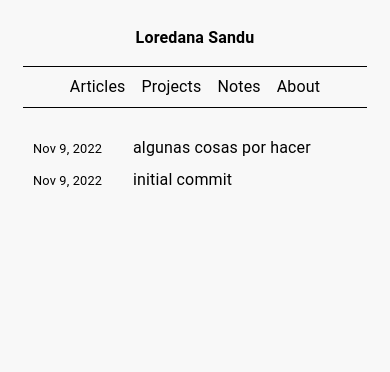
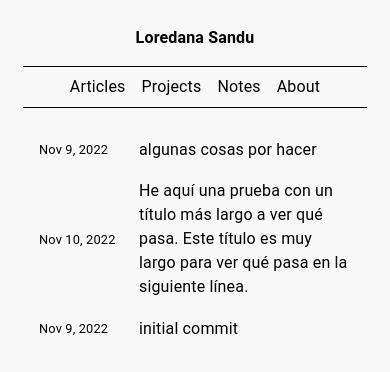
Before and after one commit to loredanasandu/loredanasandu.com, a Next.js app: page / in a window 390 px wide. Shown: the top 372 px of the page. Built offline with nearby package versions, Linux system fonts and the light colour scheme.

Commit message:
refactor css

```diff
--- /dev/null
+++ b/articles/he-aqui-prueba-titulo-largo.md
@@ -0,0 +1,5 @@
+---
+title: 'He aquí una prueba con un título más largo a ver qué pasa. Este título es muy largo para ver qué pasa en la siguiente línea.'
+year: '2022'
+date: 'Nov 10'
+---
--- a/articles/initial-commit.md
+++ b/articles/initial-commit.md
@@ -32,6 +32,6 @@ Y este comando se ejecuta en esa extraña ventana que a mucha gente le da miedo
 <img alt='Initial commit on the terminal' src='/images/articles/initial-commit-terminal.png' width='100%'>
 
 
-Así que ya he hecho mi _initial commit_ aquí también. Y todo lo que quería probar funciona bien. A decir, y para representar mejor la realidad de hacer estas cosas llamadas webs, he tenido que arreglar varias cosas (por ejemplo, la imagen no se encontraba), porque estas cosas nunca salen a la primera, y por eso he escrito este artículo de prueba tan temprano, antes de hacer todo lo demás. Ha sido una muy buena decisión publicar la web entre los primeros pasos. Ahora los _Articles_ ya están listos :)
+Así que ya he hecho mi _initial commit_ aquí también. Y todo lo que quería probar funciona bien. A decir mejor, y para representar mejor la realidad de hacer estas cosas llamadas webs, he tenido que arreglar varias cosas (por ejemplo, la imagen no se encontraba), porque estas cosas nunca salen a la primera, y por eso he escrito este artículo de prueba tan temprano, antes de hacer todo lo demás. Ha sido una muy buena decisión publicar la web entre los primeros pasos. Ahora los _Articles_ ya están listos :)
 
 Si esto es leído alguna vez, se solicita y se agradece, si es posible, un breve comentario sobre si todo esto es legible, y el tamaño de letra, el tipo de letra, el formato son adecuados y estas cosas. Nótese que el minimalismo de esta web es altamente intencionado, y la claridad y comodidad para leer el contenido es prioritaria.
--- a/components/Description.jsx
+++ b/components/Description.jsx
@@ -1,8 +1,6 @@
-import styles from '../styles/Home.module.css'
-
 const Description = ({text}) => {
     return (
-        <p className={styles.description}>
+        <p className='description'>
             {text}
         </p>
     )
--- a/components/Nav.jsx
+++ b/components/Nav.jsx
@@ -1,9 +1,8 @@
 import Link from 'next/link'
-import styles from '../styles/Home.module.css'
 
 const Nav = () => {
     return (
-        <nav className={styles.topnav}>
+        <nav className='topnav'>
             <div>
                 <Link href='/' passHref>Articles</Link>
                 <Link href='/projects' passHref>Projects</Link>
--- a/components/Title.jsx
+++ b/components/Title.jsx
@@ -1,11 +1,10 @@
 import Link from 'next/link'
-import styles from '../styles/Home.module.css'
 
 const Title = () => {
     return (
         <nav>
             <Link href='/' style={{ textDecoration: 'none', color:'black' }} passHref>
-                <h1 className={styles.title}>Loredana Sandu</h1>
+                <h1 className='title'>Loredana Sandu</h1>
             </Link>
         </nav>
     )
--- a/pages/_app.js
+++ b/pages/_app.js
@@ -8,7 +8,6 @@ import Image from 'next/image'
 import Title from '../components/Title'
 import Nav from '../components/Nav'
 
-import styles from '../styles/Home.module.css'
 import Description from '../components/Description'
 
 
@@ -20,11 +19,11 @@ function MyApp({ Component, pageProps }) {
         <link rel="icon" href="/favicon.ico" />
       </Head>
 
-      <div className={styles.container}>
+      <div className='container'>
         <Title />
         {/* <Description text='Change in progress...'/> */}
         <Nav />
-        <main className={styles.main}>
+        <main className='main'>
           <Component {...pageProps} />
         </main>
       </div>
--- a/pages/about.js
+++ b/pages/about.js
@@ -1,8 +1,6 @@
-import styles from '../styles/Home.module.css'
-
 export default function Home() {
   return (
-    <div className={styles.content}>
+    <div className='content'>
       <p>Change in progress...</p>
       <p>Con el cambio de estación hay que cambiar las sábanas.</p>
     </div>
--- a/pages/index.js
+++ b/pages/index.js
@@ -4,12 +4,9 @@ import matter from 'gray-matter'
 
 import Link from 'next/link'
 
-import styles from '../styles/Home.module.css'
-
 export default function Home({posts}) {
-  console.log(posts)
   return (
-    <div className={styles.content}>
+    <div className='content'>
       {posts.map((post, index) => (
         <div className='article-index-entry'>
           <div className='article-index-date'>{post.frontMatter.date}, {post.frontMatter.year}</div>
--- a/pages/notes.js
+++ b/pages/notes.js
@@ -1,8 +1,6 @@
-import styles from '../styles/Home.module.css'
-
 export default function Home() {
   return (
-    <div className={styles.content}>
+    <div className='content'>
       <p>Change in progress...</p>
       <p>Con el cambio de estación hay que cambiar las sábanas.</p>
     </div>
--- a/pages/projects.js
+++ b/pages/projects.js
@@ -1,8 +1,6 @@
-import styles from '../styles/Home.module.css'
-
 export default function Home() {
   return (
-    <div className={styles.content}>
+    <div className='content'>
       <p>Change in progress...</p>
       <p>Con el cambio de estación hay que cambiar las sábanas.</p>
     </div>
--- a/styles/Home.module.css
+++ /dev/null
@@ -1,166 +0,0 @@
-.container {
-  line-height: 1.5;
-  max-width: 40rem;
-  margin: auto;
-}
-
-.main {
-  min-height: 100vh;
-  padding: 0 0;
-  flex: 1;
-  display: flex;
-  flex-direction: column;
-}
-
-.topnav{
-  font-size: 1rem;
-  justify-content: center;
-  align-items: center;
-  display: flex;
-  border-style: solid;
-  border-width: 1px 0 1px 0;
-  width: 100%;
-  margin: 1rem 0 0 0;
-}
-
-.topnav a{
-  float: left;
-  color: black;
-  text-align: center;
-  text-decoration: none;
-  padding: 0.5rem 1rem;
-}
-
-@media only screen and (max-width: 600px){
-  .topnav a{
-    padding: 0.5rem 0.5rem
-  }
-}
-
-.topnav a:hover{
-  color: #555;
-  transition: all .3s linear
-}
-
-.topnav a.active{
-  color: #555;
-}
-
-.title {
-  line-height: 1.5;
-  font-size: 1rem;
-  text-align: center;
-}
-
-.title a {
-  color: #0070f3;
-  text-decoration: none;
-}
-
-.description {
-  margin: 0.5rem 0;
-  line-height: 1.5;
-  font-size: 1rem;
-  letter-spacing: 0.01rem;
-  color: #555;
-  text-align: center;
-}
-
-.content{
-    text-align:center;
-    margin: 1.25rem 0;
-}
-
-
-
-
-/*
-.code {
-  background: #fafafa;
-  border-radius: 5px;
-  padding: 0.75rem;
-  font-size: 1.1rem;
-  font-family: Menlo, Monaco, Lucida Console, Liberation Mono, DejaVu Sans Mono,
-    Bitstream Vera Sans Mono, Courier New, monospace;
-}
-
-.grid {
-  display: flex;
-  align-items: center;
-  justify-content: center;
-  flex-wrap: wrap;
-  max-width: 800px;
-}
-
-.card {
-  margin: 1rem;
-  padding: 1.5rem;
-  text-align: left;
-  color: inherit;
-  text-decoration: none;
-  border: 1px solid #eaeaea;
-  border-radius: 10px;
-  transition: color 0.15s ease, border-color 0.15s ease;
-  max-width: 300px;
-}
-
-.card:hover,
-.card:focus,
-.card:active {
-  color: #0070f3;
-  border-color: #0070f3;
-}
-
-.card h2 {
-  margin: 0 0 1rem 0;
-  font-size: 1.5rem;
-}
-
-.card p {
-  margin: 0;
-  font-size: 1.25rem;
-  line-height: 1.5;
-}
-*/
-/*
-.footer {
-  display: flex;
-  flex: 1;
-  padding: 2rem 0;
-  border-top: 1px solid #eaeaea;
-  justify-content: center;
-  align-items: center;
-}
-
-.footer a {
-  display: flex;
-  justify-content: center;
-  align-items: center;
-  flex-grow: 1;
-} */
-
-.logo {
-  height: 1em;
-  margin-left: 0.5rem;
-}
-
-
-@media (max-width: 600px) {
-  .grid {
-    width: 100%;
-    flex-direction: column;
-  }
-}
-
-@media (prefers-color-scheme: dark) {
-  .card,
-  .footer {
-    border-color: #222;
-  }
-  .code {
-    background: #111;
-  }
-  .logo img {
-    filter: invert(1);
-  }
-}
--- a/styles/globals.css
+++ b/styles/globals.css
@@ -8,18 +8,9 @@ body {
 }
 
 @media only screen and (max-width: 600px){
-  html, body {
+  body {
     font-size: 16px;
   }
-}
-
-a {
-  color: inherit;
-  text-decoration: none;
-}
-
-* {
-  box-sizing: border-box;
 }
 
 @media (prefers-color-scheme: dark) {
@@ -32,11 +23,89 @@ a {
   }
 }
 
+a {
+  color: inherit;
+  text-decoration: none;
+}
+
+.container {
+  line-height: 1.5;
+  max-width: 40rem;
+  margin: auto;
+}
+
+.main {
+  min-height: 100vh;
+  padding: 0 0;
+  flex: 1;
+  display: flex;
+  flex-direction: column;
+}
+
+.topnav{
+  font-size: 1rem;
+  justify-content: center;
+  align-items: center;
+  display: flex;
+  border-style: solid;
+  border-width: 1px 0 1px 0;
+  width: 100%;
+  margin: 1rem 0 0 0;
+}
+
+.topnav a{
+  float: left;
+  color: black;
+  text-align: center;
+  text-decoration: none;
+  padding: 0.5rem 1rem;
+}
+
+@media only screen and (max-width: 600px){
+  .topnav a{
+    padding: 0.5rem 0.5rem
+  }
+}
+
+.topnav a:hover{
+  color: #555;
+  transition: all .3s linear
+}
+
+.topnav a.active{
+  color: #555;
+}
+
+.title {
+  line-height: 1.5;
+  font-size: 1rem;
+  text-align: center;
+}
+
+.title a {
+  color: #0070f3;
+  text-decoration: none;
+}
+
+.description {
+  margin: 0.5rem 0;
+  line-height: 1.5;
+  font-size: 1rem;
+  letter-spacing: 0.01rem;
+  color: #555;
+  text-align: center;
+}
+
+.content{
+  text-align:center;
+  margin: 1.25rem 0;
+}
+
 .article-index-entry{
   display: flex;
   align-items: center;
   text-align: left;
-  margin: 0.5rem 10px;
+  margin: 0.6rem 1rem 1.1rem 1rem;
 }
 
 .article-index-date{
@@ -55,12 +124,14 @@ a {
 .article-page h1{
   text-align: center;
   line-height: 1;
+  margin-bottom: 1rem;
 }
 
 .article-page .article-date{
   text-align: right;
   font-size: 0.8rem;
   line-height: 1;
+  margin: 0 0 1.2rem 0;
 }
 
 .article-page .article-body{
```
